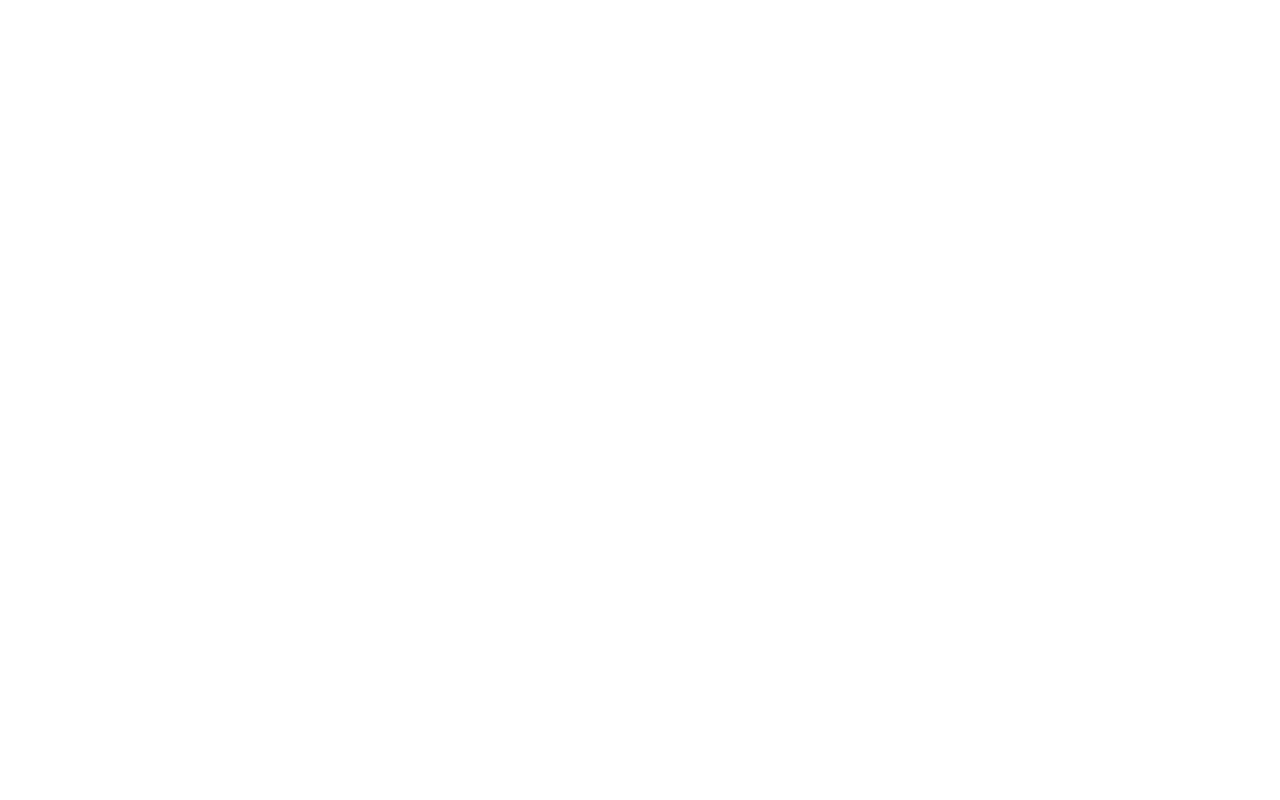
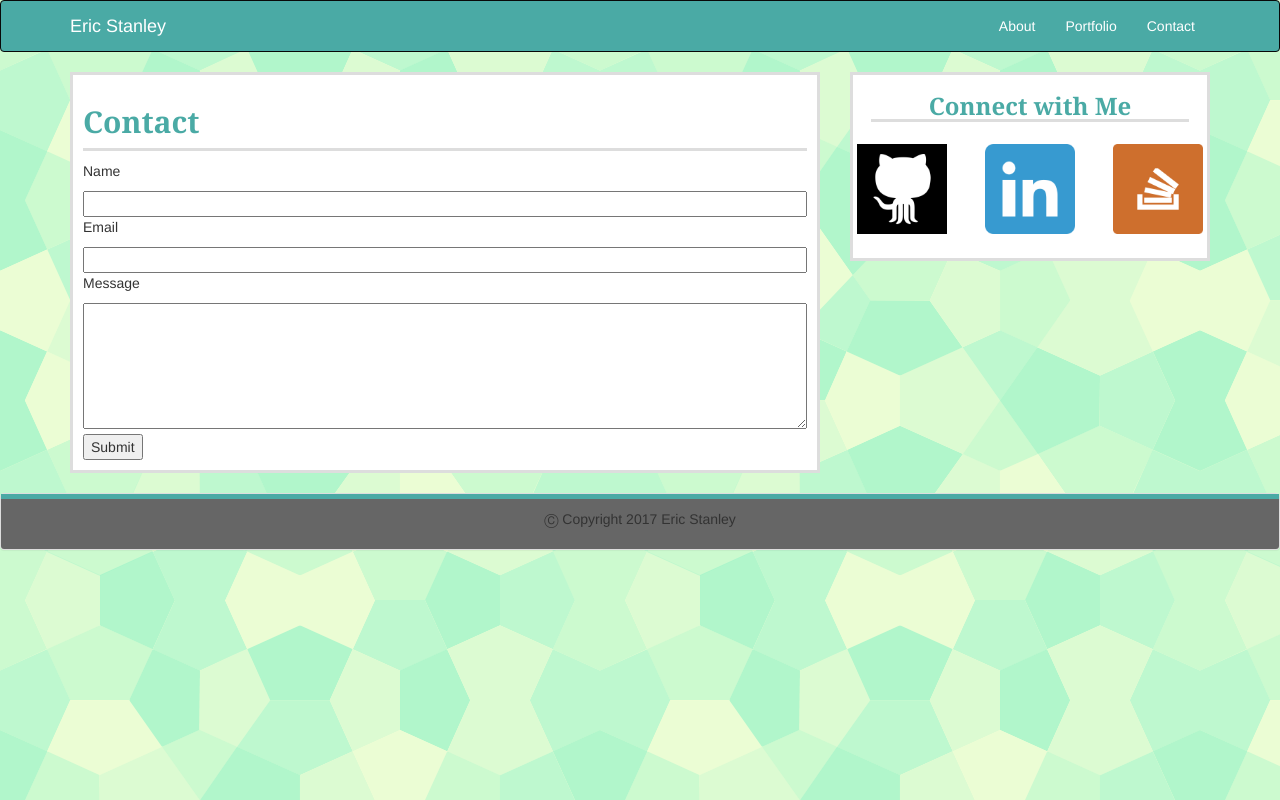
Before and after one commit to yelnats10/Bootstrap-Portfolio, a plain HTML site: page contact.html in a window 1280 px wide. Drawn offline with nearby package versions, Linux system fonts and the light colour scheme.

Commit message:
Contact done

```diff
--- a/assets/css/style.css
+++ b/assets/css/style.css
@@ -81,3 +81,7 @@ a:link{
 .itext {
 	color: #ffffff;
 }
+
+.info {
+	width: 100%;
+}
--- a/contact.html
+++ b/contact.html
@@ -0,0 +1,101 @@
+<!DOCTYPE html>
+<html>
+
+<head>
+    <meta name="viewport" content="width=device-width">
+    <title>Eric Stanley</title>
+    <link rel="stylesheet" type="text/css" href="assets/css/reset.css">
+    <link rel="stylesheet" href="https://maxcdn.bootstrapcdn.com/bootstrap/3.3.7/css/bootstrap.min.css" integrity="sha384-BVYiiSIFeK1dGmJRAkycuHAHRg32OmUcww7on3RYdg4Va+PmSTsz/K68vbdEjh4u" crossorigin="anonymous">
+    <script src="https://code.jquery.com/jquery-3.2.1.js" integrity="sha256-DZAnKJ/6XZ9si04Hgrsxu/8s717jcIzLy3oi35EouyE=" crossorigin="anonymous"></script>
+    <script src="https://maxcdn.bootstrapcdn.com/bootstrap/3.3.7/js/bootstrap.min.js" integrity="sha384-Tc5IQib027qvyjSMfHjOMaLkfuWVxZxUPnCJA7l2mCWNIpG9mGCD8wGNIcPD7Txa" crossorigin="anonymous"></script>
+    <link rel="stylesheet" type="text/css" href="assets/css/style.css">
+</head>
+
+<body>
+    <nav class="navbar navbar-inverse">
+        <div class="container">
+            <div class="navbar-header">
+                <button type="button" class="navbar-toggle collapsed" data-toggle="collapse" data-target="#bs-example-navbar-collapse-1" aria-expanded="false">
+                    <span class="sr-only">Toggle navigation</span>
+                    <span class="icon-bar"></span>
+                    <span class="icon-bar"></span>
+                    <span class="icon-bar"></span>
+                </button>
+                <a href="#" class="navbar-brand">Eric Stanley</a>
+            </div>
+            <div class="collapse navbar-collapse" id="bs-example-navbar-collapse-1">
+                <ul class="nav navbar-nav navbar-right">
+                    <li><a href="index.html">About</a></li>
+                    <li><a href="portfolio.html">Portfolio</a></li>
+                    <li><a href="contact.html">Contact</a></li>
+                </ul>
+            </div>
+        </div>
+    </nav>
+    <div class="container">
+        <div class="row">
+            <div class="col-sm-8">
+                <div class="main">
+                    <div class="row">
+                        <div class="col-sm-12">
+                            <h2>Contact</h2>
+                        </div>
+                    </div>
+                    <div class="row">
+                        <div class="col-md-12">
+                            <form class="text">
+                                <p>Name</p>
+                                <input class="info" type="text">
+                                <p>Email</p>
+                                <input class="info" type="text">
+                                <p>Message</p>
+                                <textarea class="info" rows="6"></textarea>
+                                <br>
+                                <input id="submit" type="submit" name="Submit">
+                            </form>
+                        </div>
+                    </div>
+                </div>
+            </div>
+            <div class="container">
+                <div class="row">
+                    <div class="col-sm-4">
+                        <div class="connect">
+                            <div class="row">
+                                <div class="col-xs-12">
+                                    <h3 class="connectname">Connect with Me</h3>
+                                </div>
+                            </div>
+                            <div class="row">
+                                <div class="col-xs-4">
+                                    <div class="thumbnail">
+                                        <a href="https://github.com/yelnats10" target="_blank"><img src="assets/images/github.png" alt="Github Picture"></a>
+                                    </div>
+                                </div>
+                                <div class="col-xs-4">
+                                    <div class="thumbnail">
+                                        <a href="https://www.linkedin.com/in/eric-stanley-73439436" target="_blank"><img src="assets/images/linkedin.png" alt="linkedin Picture"></a>
+                                    </div>
+                                </div>
+                                <div class="col-xs-4">
+                                    <div class="thumbnail">
+                                        <a href="https://stackexchange.com/users/10964409/eric-stanley" target="_blank"><img src="assets/images/stackoverflow.png" alt="stackoverflow Picture"></a>
+                                    </div>
+                                </div>
+                            </div>
+                        </div>
+                    </div>
+                </div>
+            </div>
+        </div>
+    </div>
+    <footer>
+        <div class="panel panel-default">
+            <div class="panel-footer">
+                <p>&#9400; Copyright 2017 Eric Stanley</p>
+            </div>
+        </div>
+    </footer>
+</body>
+
+</html>
```
Also changed, not shown: portfolio.html (+1 -1 lines).
